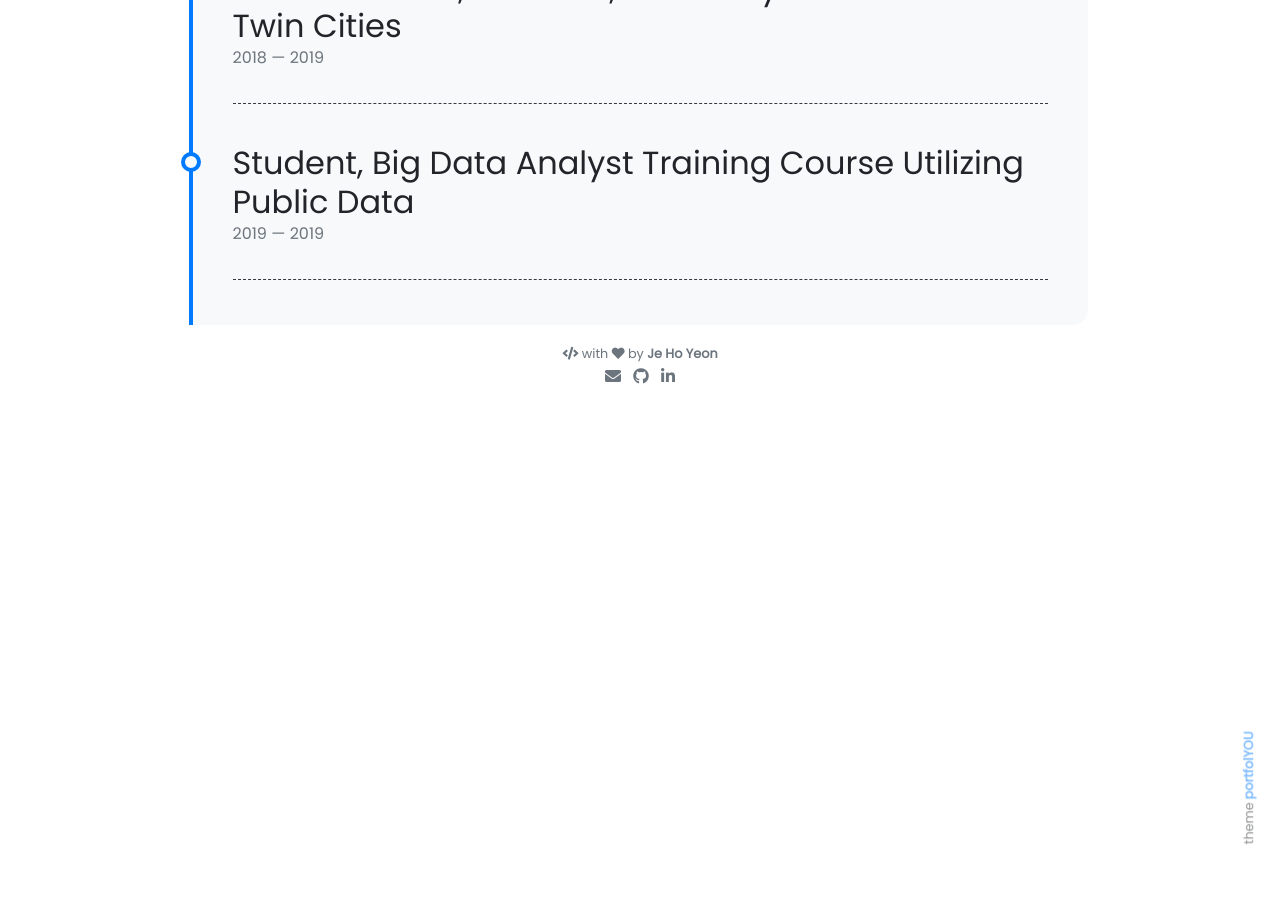
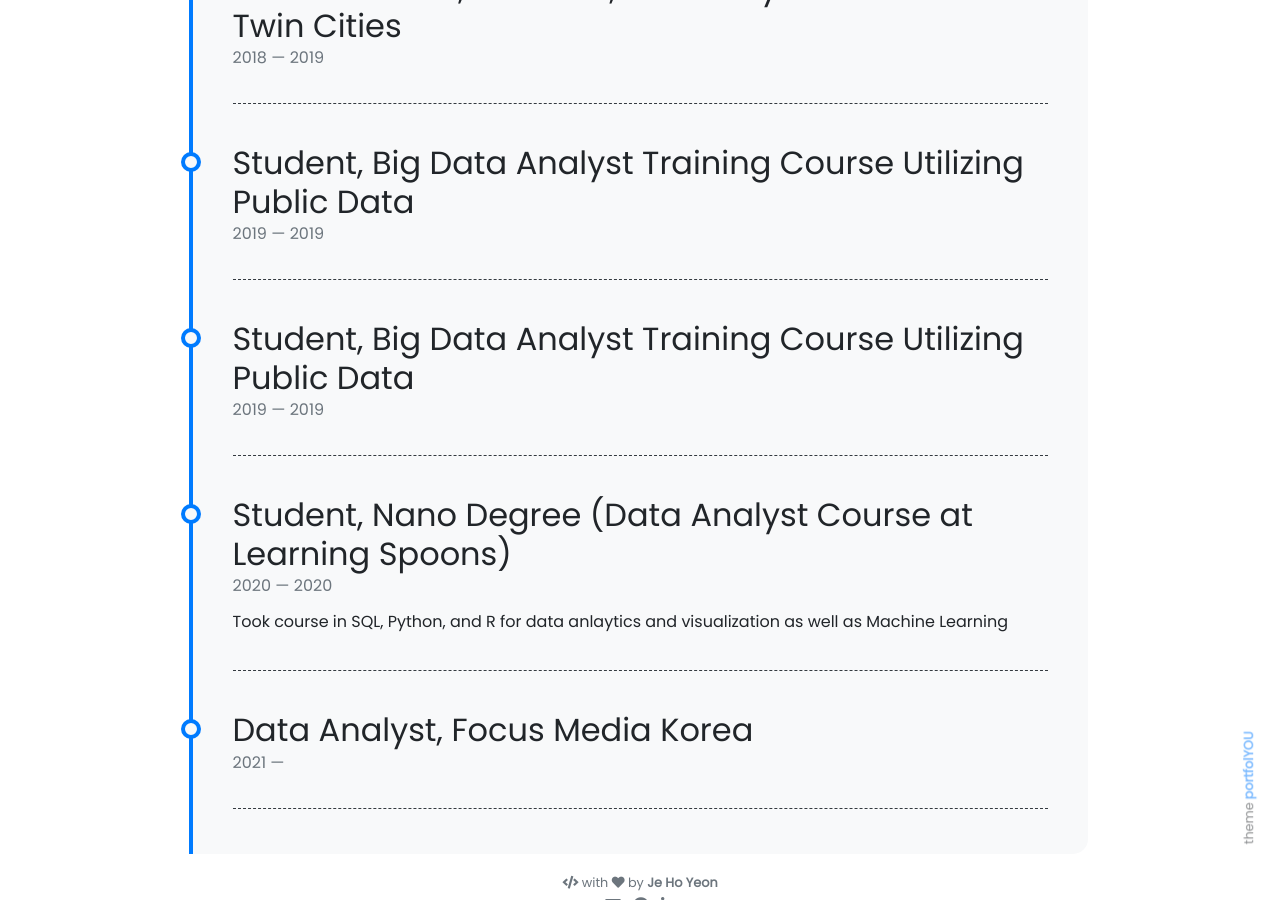
Before and after one commit to jyeon94/jyeon94.github.io, a Jekyll site: the page built from pages/about.md, in a window 1280 px wide and 900 px high, scrolled down 1099 px. Built offline with Jekyll 4.4.1, drawn with Linux system fonts in a browser that asks for light colours; nearby versions of some CDN libraries; emoji names are drawn with the system emoji font; before the commit the page ends 1504 px from its top, so only the background shows below that.

Commit message:
Update timeline.yml

```diff
--- a/_data/timeline.yml
+++ b/_data/timeline.yml
@@ -21,3 +21,17 @@
   from: 2019
   to: 2019
   description:
+
+- title: Student, Big Data Analyst Training Course Utilizing Public Data
+  from: 2019
+  to: 2019
+  description:
+
+- title: Student, Nano Degree (Data Analyst Course at Learning Spoons)
+  from: 2020
+  to: 2020
+  description: Took course in SQL, Python, and R for data anlaytics and visualization as well as Machine Learning
+
+- title: Data Analyst, Focus Media Korea
+  from: 2021
+  to:
```
